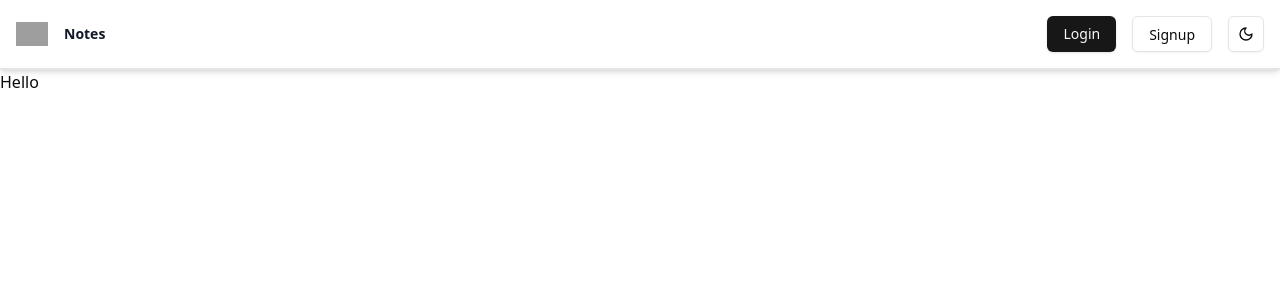
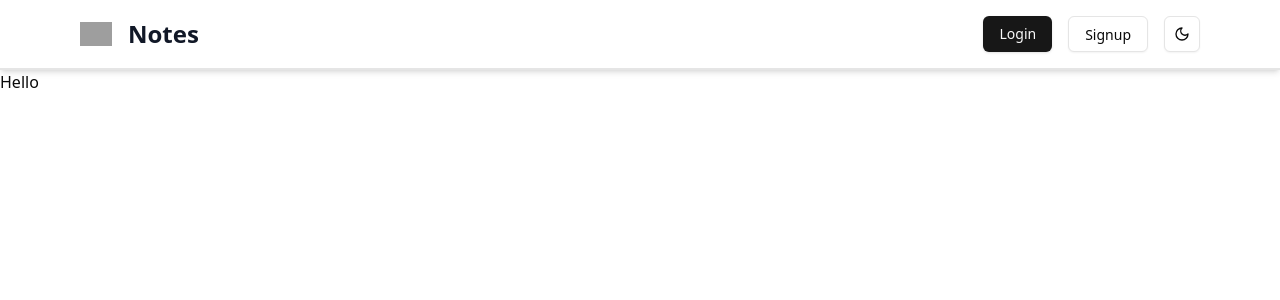
Before and after one commit to Babban33/notes, a Next.js app: page / in a window 1280 px wide. Shown: the top 300 px of the page. Built offline with nearby package versions, Linux system fonts and the light colour scheme; grey boxes are pictures that could not be loaded.

Commit message:
changed title

```diff
--- a/components/NavBar.tsx
+++ b/components/NavBar.tsx
@@ -4,16 +4,18 @@ import { ModeToggle } from "@/app/modeToggle";
 
 export default function NavBar() {
   return (
-        <nav className="flex items-center justify-between p-4 bg-white shadow-md dark:bg-background border-b-2">
+    <nav className="bg-white shadow-md dark:bg-background border-b-2">
+      <div className="flex items-center justify-between p-4 max-w-6xl w-full mx-auto">
         <div className="flex items-center space-x-4">
           <Image src="/pencil.ico" alt="Logo" width={32} height={32} />
-                <span className="text-2xl sm:text-sm font-bold text-gray-900 dark:text-white">Notes</span>
+          <span className="text-2xl font-bold text-gray-900 dark:text-white">Notes</span>
         </div>
         <div className="flex items-center space-x-4">
           <Button>Login</Button>
           <Button variant="outline" className="hidden sm:inline-block">Signup</Button>
           <ModeToggle />
         </div>
+      </div>
     </nav>
   );
 }
```
Lines whose indentation alone changed are shown as unchanged.
